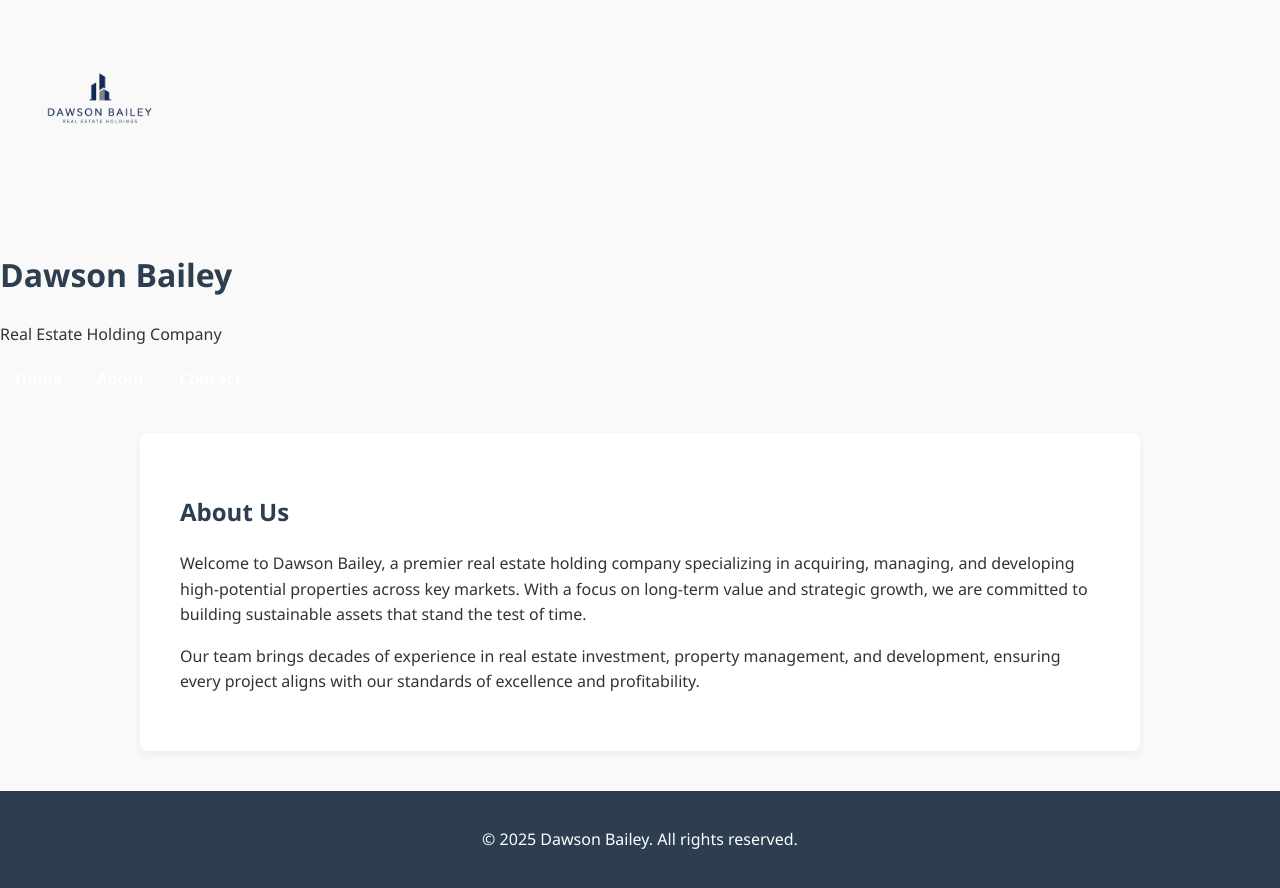
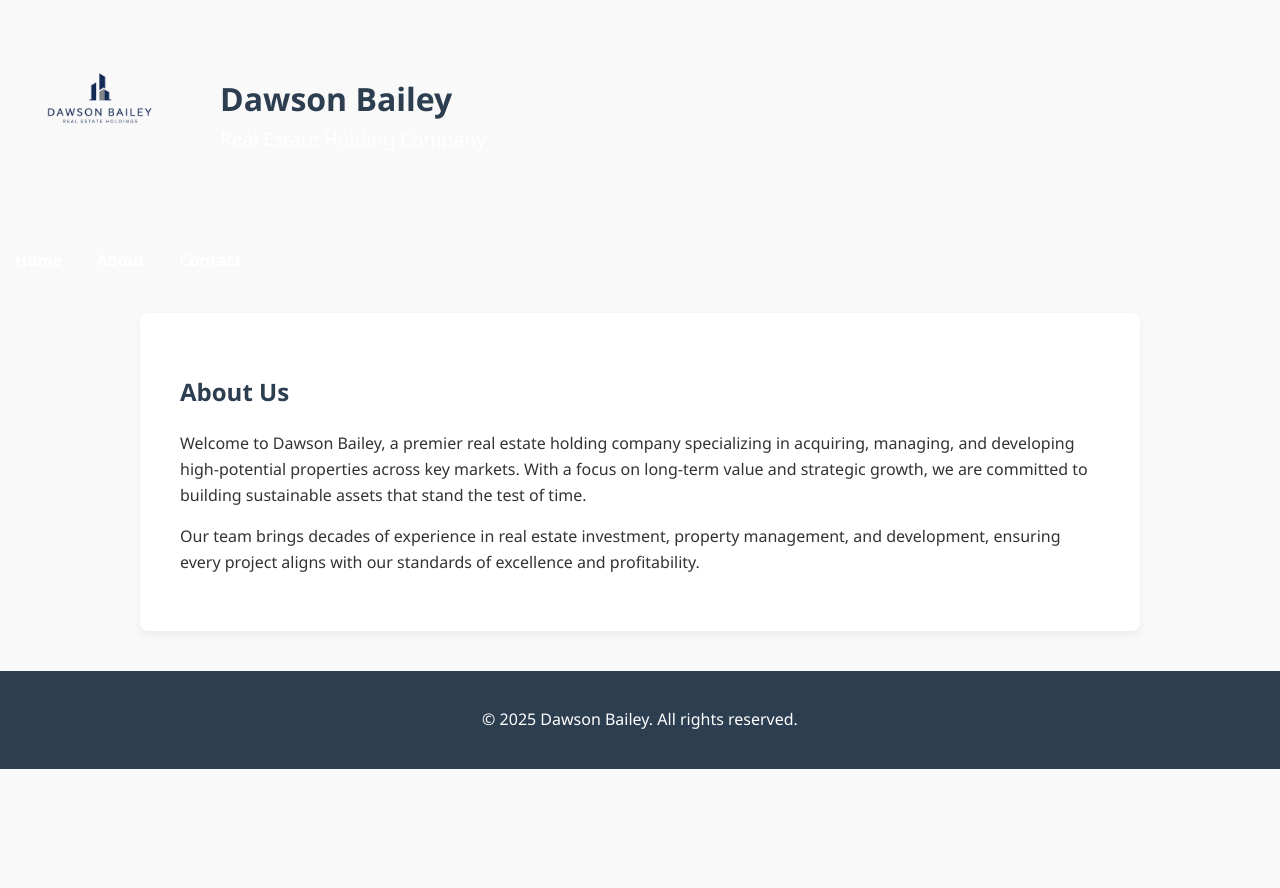
Before and after one commit to TheSeagis/DawsonBailey, a plain HTML site: page index.html in a window 1280 px wide. After the commit the page ends 800 px from the top, so only its background shows below. Drawn offline with Linux system fonts and the light colour scheme.

Commit message:
Update index.html

```diff
--- a/index.html
+++ b/index.html
@@ -62,9 +62,16 @@
 <body>
 
 <header>
-    <img src="logo.png" alt="Dawson Bailey Logo" class="logo" />    <h1>Dawson Bailey</h1>
-    <p>Real Estate Holding Company</p>
-    <nav>
+  <div style="display: flex; align-items: center; justify-content: center; flex-wrap: wrap; text-align: center; color: white;">
+    <div style="flex: 0 0 auto; margin-right: 20px;">
+      <img src="logo.png" alt="Dawson Bailey Logo" class="logo" />
+    </div>
+    <div style="flex: 1 1 auto; text-align: left;">
+      <h1 style="margin: 0;">Dawson Bailey</h1>
+      <p style="margin: 0; font-size: 1.2em;">Real Estate Holding Company</p>
+    </div>
+  </div>
+  <nav style="margin-top: 20px;">
     <a href="#">Home</a>
     <a href="#about">About</a>
     <a href="#">Contact</a>
```
Lines whose indentation alone changed are shown as unchanged.
